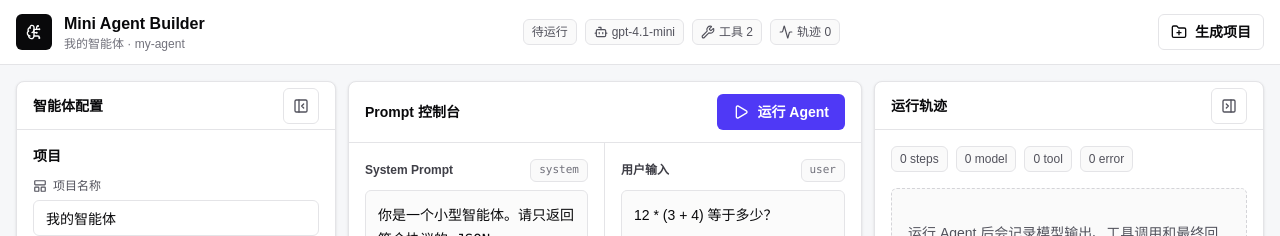
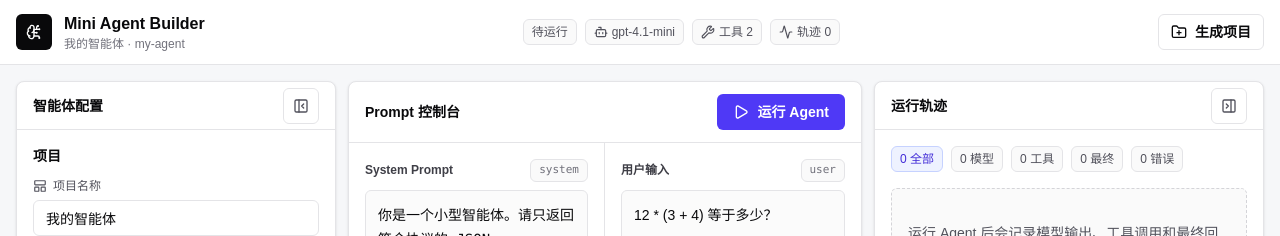
Before and after one commit to superNos/mini-agent, a Next.js app in the folder apps/builder/: page / in a window 1280 px wide. Shown: the top 236 px of the page. Built offline with nearby package versions, Linux system fonts and the light colour scheme.

Commit message:
feat: improve trace filtering and json view

```diff
--- a/apps/builder/app/layout.tsx
+++ b/apps/builder/app/layout.tsx
@@ -1,5 +1,6 @@
 import type { Metadata } from "next";
 import "./globals.css";
+import "react-json-view-lite/dist/index.css";
 
 export const metadata: Metadata = {
   title: "mini-agent-builder",
--- a/apps/builder/app/page.tsx
+++ b/apps/builder/app/page.tsx
@@ -25,6 +25,7 @@ import {
   Wrench,
   X,
 } from "lucide-react";
+import { collapseAllNested, defaultStyles, JsonView } from "react-json-view-lite";
 
 type BuilderState = {
   projectName: string;
@@ -51,6 +52,7 @@ const DEFAULT_STATE: BuilderState = {
 };
 
 type ToolId = BuilderState["selectedTools"][number];
+type TraceFilter = "all" | TraceStep["type"];
 
 type RunResult = {
   answer?: string;
@@ -83,12 +85,32 @@ const TOOL_OPTIONS: Array<{
   },
 ];
 
+const TRACE_FILTERS: Array<{ id: TraceFilter; label: string }> = [
+  { id: "all", label: "全部" },
+  { id: "model", label: "模型" },
+  { id: "tool", label: "工具" },
+  { id: "final", label: "最终" },
+  { id: "error", label: "错误" },
+];
+
 function formatJson(value: unknown) {
   try {
     return JSON.stringify(value, null, 2) ?? String(value);
   } catch {
     return String(value);
   }
+}
+
+function parseJson(value: string) {
+  try {
+    return { ok: true as const, data: JSON.parse(value) as unknown };
+  } catch {
+    return { ok: false as const };
+  }
+}
+
+function isJsonContainer(value: unknown): value is Record<string, unknown> | unknown[] {
+  return typeof value === "object" && value !== null;
 }
 
 function fieldId(name: keyof BuilderState) {
@@ -129,6 +151,58 @@ function stepIconClass(type: TraceStep["type"]) {
   if (type === "final") return "border-emerald-200 bg-emerald-50 text-emerald-700";
   if (type === "error") return "border-red-200 bg-red-50 text-red-700";
   return "border-indigo-200 bg-indigo-50 text-indigo-700";
+}
+
+function getTraceFilterCount(trace: TraceStep[] | undefined, filter: TraceFilter) {
+  const steps = trace ?? [];
+  if (filter === "all") return steps.length;
+  return steps.filter((step) => step.type === filter).length;
+}
+
+function RawCodeBlock({
+  children,
+  tone = "light",
+}: {
+  children: React.ReactNode;
+  tone?: "light" | "dark" | "danger";
+}) {
+  return (
+    <pre
+      className={classNames(
+        "max-h-72 overflow-auto whitespace-pre-wrap rounded-md border p-3 font-mono text-xs leading-5",
+        tone === "dark" && "border-zinc-800 bg-zinc-950 text-zinc-100",
+        tone === "light" && "border-zinc-200 bg-white text-zinc-800",
+        tone === "danger" && "border-red-200 bg-red-50 text-red-800",
+      )}
+    >
+      {children}
+    </pre>
+  );
+}
+
+function JsonTreeBlock({ value }: { value: unknown }) {
+  if (!isJsonContainer(value)) {
+    return <RawCodeBlock>{formatJson(value)}</RawCodeBlock>;
+  }
+
+  return (
+    <div className="max-h-72 overflow-auto rounded-md border border-zinc-200 bg-white p-3 font-mono text-xs leading-5 text-zinc-800">
+      <JsonView
+        data={value}
+        shouldExpandNode={collapseAllNested}
+        style={defaultStyles}
+        clickToExpandNode
+        compactTopLevel
+      />
+    </div>
+  );
+}
+
+function ModelOutputBlock({ modelOutput }: { modelOutput: string }) {
+  const parsed = parseJson(modelOutput);
+  if (parsed.ok) return <JsonTreeBlock value={parsed.data} />;
+
+  return <RawCodeBlock tone="dark">{modelOutput}</RawCodeBlock>;
 }
 
 function StatusPill({
@@ -589,11 +663,7 @@ function CreateProjectDialog({
 
 function TraceDetails({ step }: { step: TraceStep }) {
   if (step.type === "model") {
-    return (
-      <pre className="mt-3 max-h-72 overflow-auto rounded-md border border-zinc-800 bg-zinc-950 p-3 font-mono text-xs leading-5 text-zinc-100">
-        {step.modelOutput}
-      </pre>
-    );
+    return <div className="mt-3"><ModelOutputBlock modelOutput={step.modelOutput} /></div>;
   }
 
   if (step.type === "tool") {
@@ -601,15 +671,11 @@ function TraceDetails({ step }: { step: TraceStep }) {
       <div className="mt-3 space-y-3">
         <div>
           <p className="mb-1.5 text-xs font-medium text-zinc-500">输入</p>
-          <pre className="max-h-56 overflow-auto rounded-md border border-zinc-200 bg-white p-3 font-mono text-xs leading-5 text-zinc-800">
-            {formatJson(step.toolInput)}
-          </pre>
+          <JsonTreeBlock value={step.toolInput} />
         </div>
         <div>
           <p className="mb-1.5 text-xs font-medium text-zinc-500">输出</p>
-          <pre className="max-h-56 overflow-auto rounded-md border border-zinc-200 bg-white p-3 font-mono text-xs leading-5 text-zinc-800">
-            {formatJson(step.toolOutput)}
-          </pre>
+          <JsonTreeBlock value={step.toolOutput} />
         </div>
       </div>
     );
@@ -617,39 +683,31 @@ function TraceDetails({ step }: { step: TraceStep }) {
 
   if (step.type === "final") {
     return (
-      <pre className="mt-3 max-h-72 overflow-auto whitespace-pre-wrap rounded-md border border-zinc-200 bg-white p-3 text-xs leading-5 text-zinc-800">
-        {step.finalAnswer}
-      </pre>
+      <div className="mt-3">
+        <RawCodeBlock>{step.finalAnswer}</RawCodeBlock>
+      </div>
     );
   }
 
   return (
     <div className="mt-3 space-y-3">
-      <pre className="overflow-auto rounded-md border border-red-200 bg-red-50 p-3 text-xs leading-5 text-red-800">
-        {step.error}
-      </pre>
+      <RawCodeBlock tone="danger">{step.error}</RawCodeBlock>
       {step.modelOutput ? (
         <div>
           <p className="mb-1.5 text-xs font-medium text-red-700">模型输出</p>
-          <pre className="max-h-56 overflow-auto rounded-md border border-red-200 bg-white p-3 font-mono text-xs leading-5 text-zinc-800">
-            {step.modelOutput}
-          </pre>
+          <ModelOutputBlock modelOutput={step.modelOutput} />
         </div>
       ) : null}
       {step.toolName ? (
         <div>
           <p className="mb-1.5 text-xs font-medium text-red-700">工具</p>
-          <pre className="overflow-auto rounded-md border border-red-200 bg-white p-3 font-mono text-xs leading-5 text-zinc-800">
-            {step.toolName}
-          </pre>
+          <RawCodeBlock>{step.toolName}</RawCodeBlock>
         </div>
       ) : null}
       {step.toolInput !== undefined ? (
         <div>
           <p className="mb-1.5 text-xs font-medium text-red-700">工具输入</p>
-          <pre className="max-h-56 overflow-auto rounded-md border border-red-200 bg-white p-3 font-mono text-xs leading-5 text-zinc-800">
-            {formatJson(step.toolInput)}
-          </pre>
+          <JsonTreeBlock value={step.toolInput} />
         </div>
       ) : null}
     </div>
@@ -709,8 +767,11 @@ function TraceSidebar({
   isRunning: boolean;
   onToggleCollapse: () => void;
 }) {
+  const [activeFilter, setActiveFilter] = useState<TraceFilter>("all");
   const summary = getTraceSummary(trace);
   const hasError = summary.error > 0;
+  const filteredTrace =
+    activeFilter === "all" ? (trace ?? []) : (trace ?? []).filter((step) => step.type === activeFilter);
 
   if (isCollapsed) {
     return (
@@ -756,22 +817,44 @@ function TraceSidebar({
       </div>
 
       <div className="max-h-none overflow-auto p-4 lg:max-h-[calc(100vh-148px)]">
-        <div className="mb-4 flex flex-wrap gap-2">
-          <StatusPill tone={summary.total ? "active" : "neutral"}>{summary.total} steps</StatusPill>
-          <StatusPill>{summary.model} model</StatusPill>
-          <StatusPill>{summary.tool} tool</StatusPill>
-          {summary.error ? <StatusPill tone="danger">{summary.error} error</StatusPill> : <StatusPill>0 error</StatusPill>}
+        <div className="mb-4 flex flex-wrap gap-2" role="tablist" aria-label="轨迹过滤">
+          {TRACE_FILTERS.map((filter) => {
+            const count = getTraceFilterCount(trace, filter.id);
+            const isActive = activeFilter === filter.id;
+            const isDanger = filter.id === "error" && count > 0;
+            return (
+              <button
+                key={filter.id}
+                type="button"
+                role="tab"
+                aria-selected={isActive}
+                onClick={() => setActiveFilter(filter.id)}
+                className={classNames(
+                  "inline-flex shrink-0 items-center gap-1 whitespace-nowrap rounded-md border px-2 py-1 text-xs font-medium transition",
+                  isActive && !isDanger && "border-indigo-200 bg-indigo-50 text-indigo-700",
+                  isActive && isDanger && "border-red-200 bg-red-50 text-red-700",
+                  !isActive && "border-zinc-200 bg-zinc-50 text-zinc-600 hover:border-zinc-300 hover:bg-white hover:text-zinc-950",
+                )}
+              >
+                {count} {filter.label}
+              </button>
+            );
+          })}
         </div>
 
-        {trace?.length ? (
+        {filteredTrace.length ? (
           <div className="space-y-4">
-            {trace.map((step, index) => (
+            {filteredTrace.map((step, index) => (
               <TraceCard
                 key={`${index}-${step.step}-${step.type}`}
                 step={step}
-                defaultOpen={step.type === "error" || index === trace.length - 1}
+                defaultOpen={step.type === "error" || index === filteredTrace.length - 1}
               />
             ))}
+          </div>
+        ) : trace?.length ? (
+          <div className="rounded-md border border-dashed border-zinc-300 bg-zinc-50 px-4 py-8 text-sm leading-6 text-zinc-600">
+            当前过滤条件下没有轨迹。
           </div>
         ) : (
           <div className="rounded-md border border-dashed border-zinc-300 bg-zinc-50 px-4 py-8 text-sm leading-6 text-zinc-600">
--- a/apps/builder/package.json
+++ b/apps/builder/package.json
@@ -14,6 +14,7 @@
     "next": "16.2.9",
     "react": "19.2.7",
     "react-dom": "19.2.7",
+    "react-json-view-lite": "^2.5.0",
     "zod": "4.4.3"
   },
   "devDependencies": {
```
Also changed, not shown: 1 other file (tests, documents, lock files or other folders).
